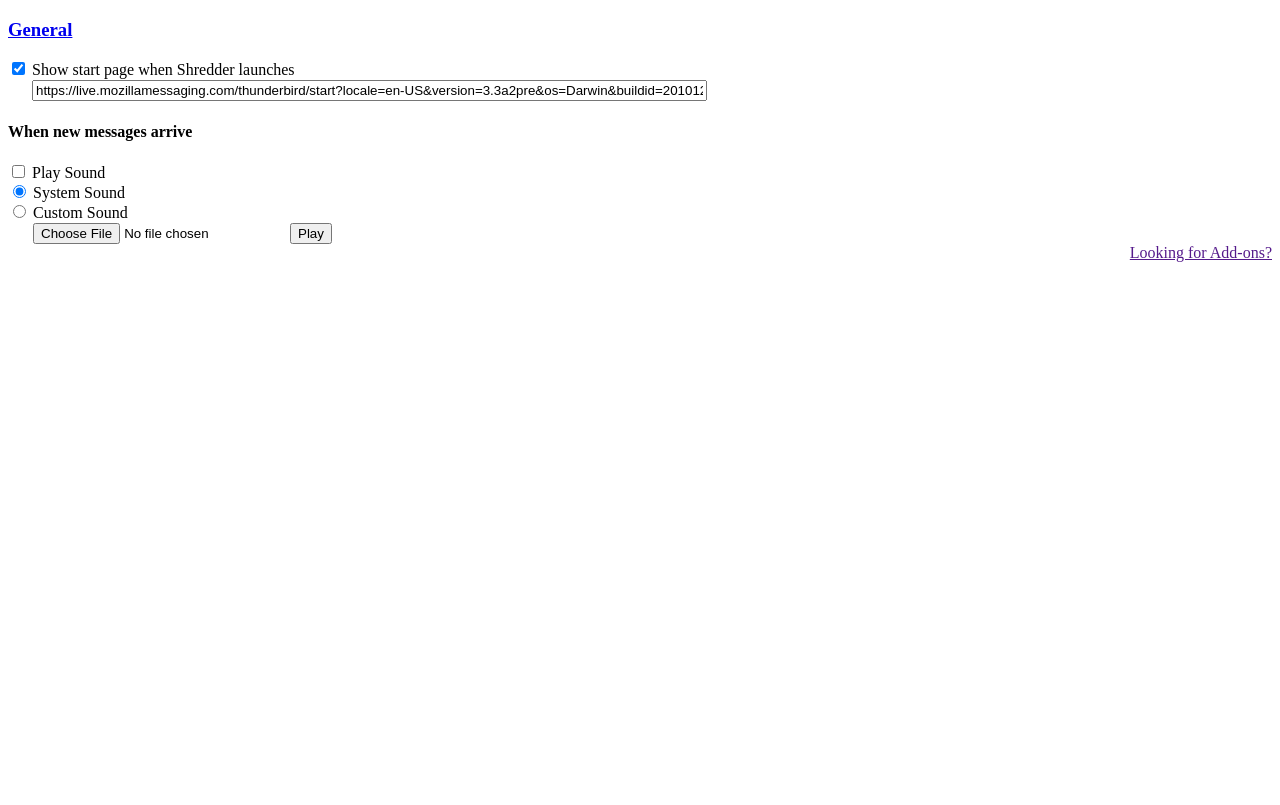
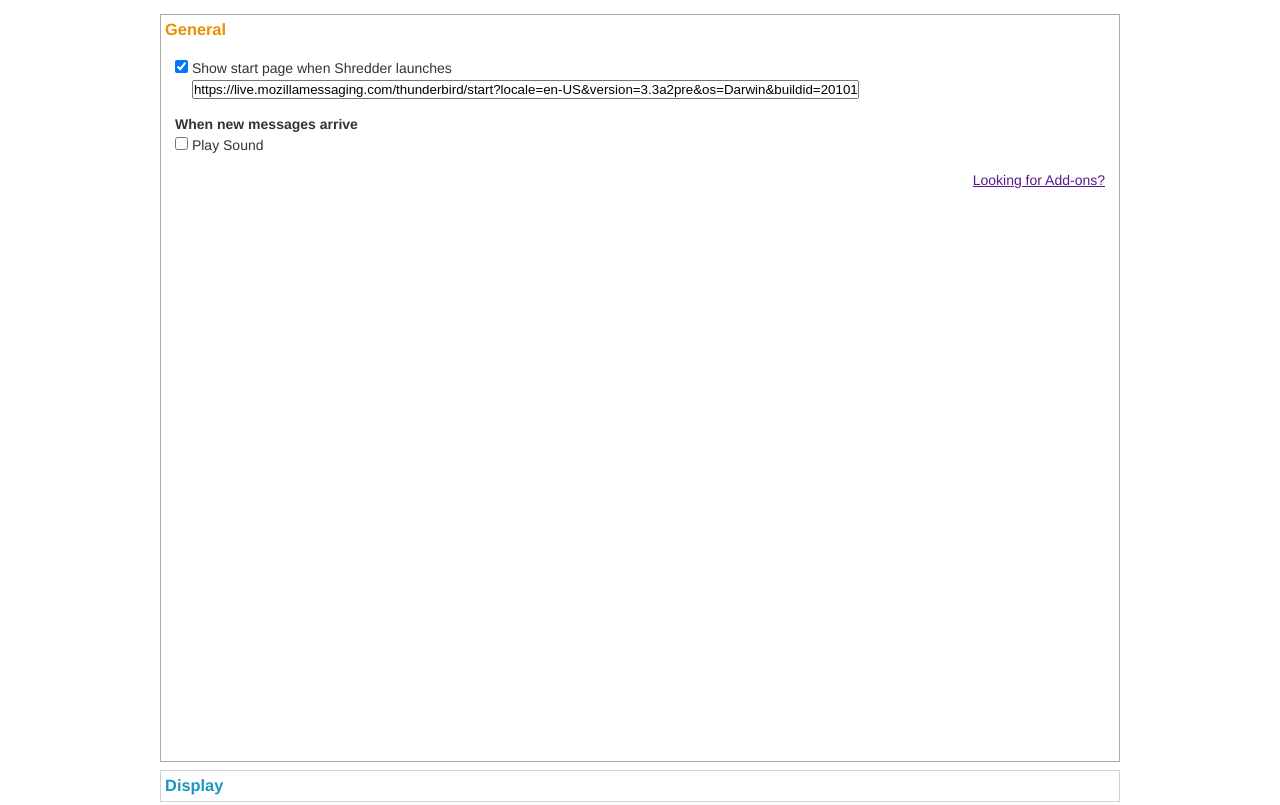
Before and after one commit to clarkbw/Thunderbird-Mega-Preferences, a plain HTML site: page index.html in a window 1280 px wide. Shown: the top 805 px of the page. Drawn offline with nearby package versions, Linux system fonts and the light colour scheme.

Commit message:
mega-pref -> index css file

```diff
--- a/index.html
+++ b/index.html
@@ -1,7 +1,7 @@
 <!DOCTYPE html>
 <html>
   <head>
-    <link rel="stylesheet" type="text/css" href="mega-prefs.css"/>
+    <link rel="stylesheet" type="text/css" href="index.css"/>
 
     <script type="text/javascript" src="http://ajax.googleapis.com/ajax/libs/jquery/1.4.2/jquery.min.js"></script>
     <script type="text/javascript" src="http://ajax.googleapis.com/ajax/libs/jqueryui/1.8.4/jquery-ui.min.js"></script>
```
